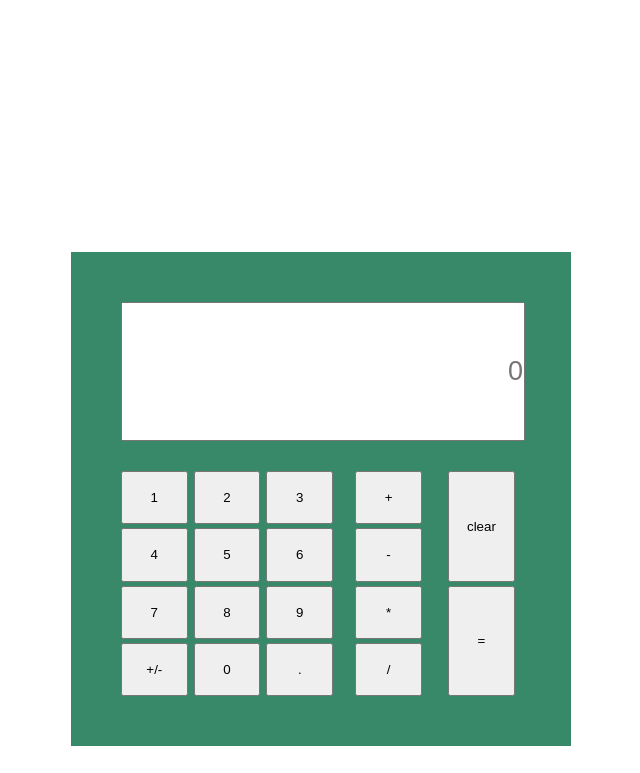
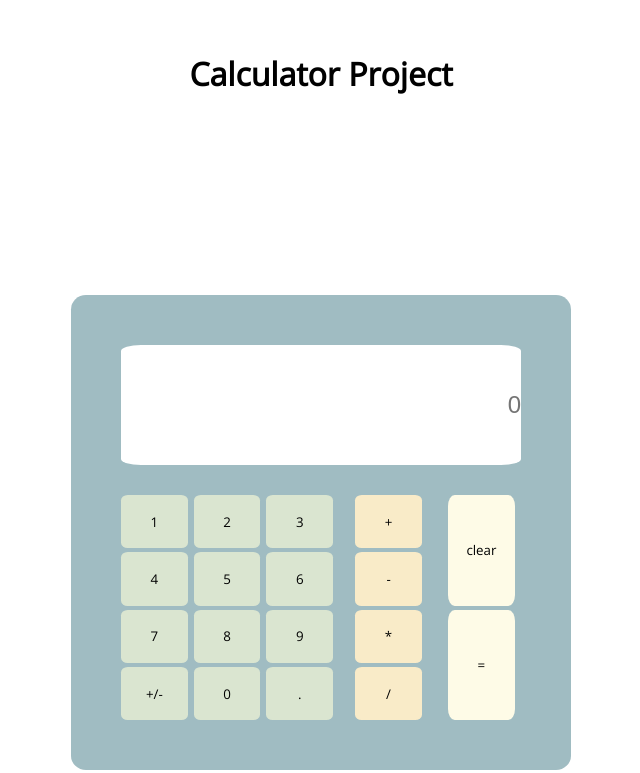
Before and after one commit to maucamsan/Calculator, a plain HTML site: page index.html in a window 1280 px wide. Shown: the part 148-921 px from the top of the page, without its empty margins (319-959 px from the left). Drawn offline with nearby package versions, Linux system fonts and the light colour scheme.

Commit message:
Add some styling to buttons and background color to elements

```diff
--- a/calculator.js
+++ b/calculator.js
@@ -5,6 +5,7 @@ let operatorsPad = document.querySelectorAll(".operatorButton");
 let operatorArr = Array.from(operatorsPad);
 
 let display = document.querySelector("#display > input");
+// display.value = parseFloat(0);
 
 let otherButtons = document.querySelectorAll(".extraButtons");
 let otherButsArr = Array.from(otherButtons);
@@ -81,6 +82,7 @@ numpadArr.forEach(but => {but.addEventListener('click', () => {
 
 operatorArr.forEach(but => {but.addEventListener('click', function() {
     if (first){
+        if (display.value === '') display.value = 0
         firstNumber = parseFloat(display.value);
         currentOperator = but.textContent;
         operatorPressed = true;
--- a/index.css
+++ b/index.css
@@ -1,14 +1,34 @@
+@font-face {
+    font-family: 'MouseMemoirs';
+    src: url(https://fonts.googleapis.com/css2?family=Mouse+Memoirs&family=Open+Sans:wght@300&display=swap);
+}
+/* @import url('https://fonts.googleapis.com/css2?family=Mouse+Memoirs&family=Open+Sans:wght@300&display=swap'); */
+
+
 body{
+    font-family: 'Open Sans', sans-serif;
+    color: white;
     margin: 0;
     padding: 0;
     display: flex;
-    flex-direction: row;
-    font-size: large;
+    flex-direction: column;
+    justify-content: center;
+
+}
+h1{
+    font-family: 'Open Sans', sans-serif;
+    margin-top: 200px;
+    margin-bottom: -200px;
+    color:black;
+    align-self: center;
 }
 
 .calculatorContainer{
-    background-color: rgb(55, 137, 105);
+    font-family: 'Open Sans', sans-serif;
+    border-radius: 3%;
+    background-color: #A0BCC2;
     width: 400px;
+    font-size: 2 vw;
     padding: 50px;
     margin: 400px auto;
     display: flex;
@@ -23,12 +43,15 @@ body{
     flex-direction: row;
     justify-content: space-evenly;
     gap: 20px;
+    font-size: 2em;
+    font-family: 'Open Sans', sans-serif;
 }
 
 .numPadContainer{
     flex-grow: 1;
     display:grid;
     grid-template-columns: repeat(3, 1fr);
+    justify-content: stretch;
     gap: 4px;
 }
 
@@ -37,6 +60,9 @@ body{
     display:flex;
     flex-direction: column;
     gap: 4px;
+}
+.operatorButton{
+    background-color: #F9EBC8;
 }
 
 .extraOperators{
@@ -48,11 +74,16 @@ body{
 
 .extraButtons{
     flex-grow: 1;
+    background-color:#FEFBE7;
 }
 
 button{
+    font-family: 'Open Sans', sans-serif;
     width: 5em;
     height: 4em;
+    background-color: #DAE5D0;
+    border: none;
+    border-radius: 10%;
 }
 
 #display{
@@ -60,6 +91,8 @@ button{
 }
 
 #display > input{
+    border-radius: 5%;
+    border: none;
     font-size: 1.5em;
     padding: 0px;
     text-align: end;
--- a/index.html
+++ b/index.html
@@ -6,9 +6,13 @@
     <meta name="viewport" content="width=device-width, initial-scale=1.0">
     <title>Document</title>
     <link rel="stylesheet" href="index.css">
-    <script src="calculator.js" defer></script>
+    <link rel="preconnect" href="https://fonts.googleapis.com">
+    <link rel="preconnect" href="https://fonts.gstatic.com" crossorigin>
+    <link href="https://fonts.googleapis.com/css2?family=Mouse+Memoirs&family=Open+Sans:wght@300&display=swap" rel="stylesheet">
+   <script src="calculator.js" defer></script>
 </head>
 <body>
+    <h1>Calculator Project</h1>
     <div class="calculatorContainer">
         <div id="display">
             <input type="text" readonly placeholder="0">
```
